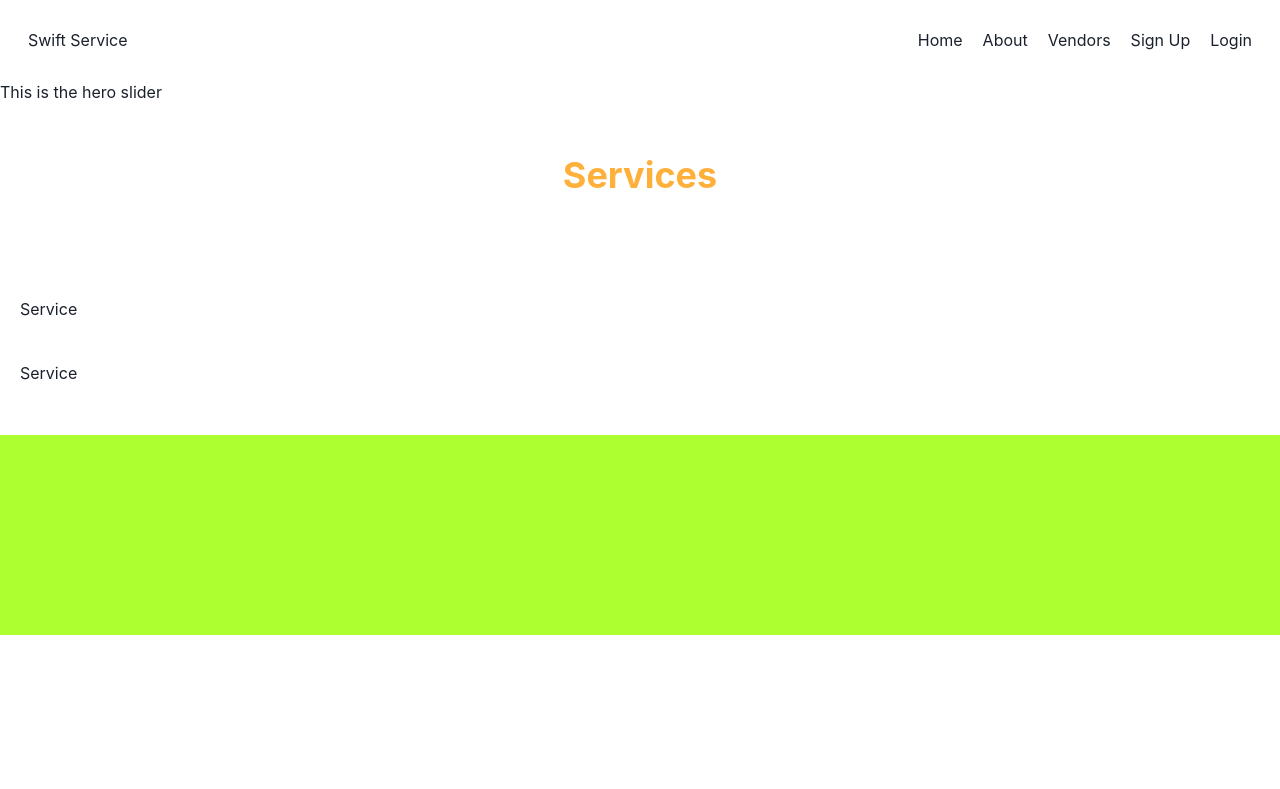
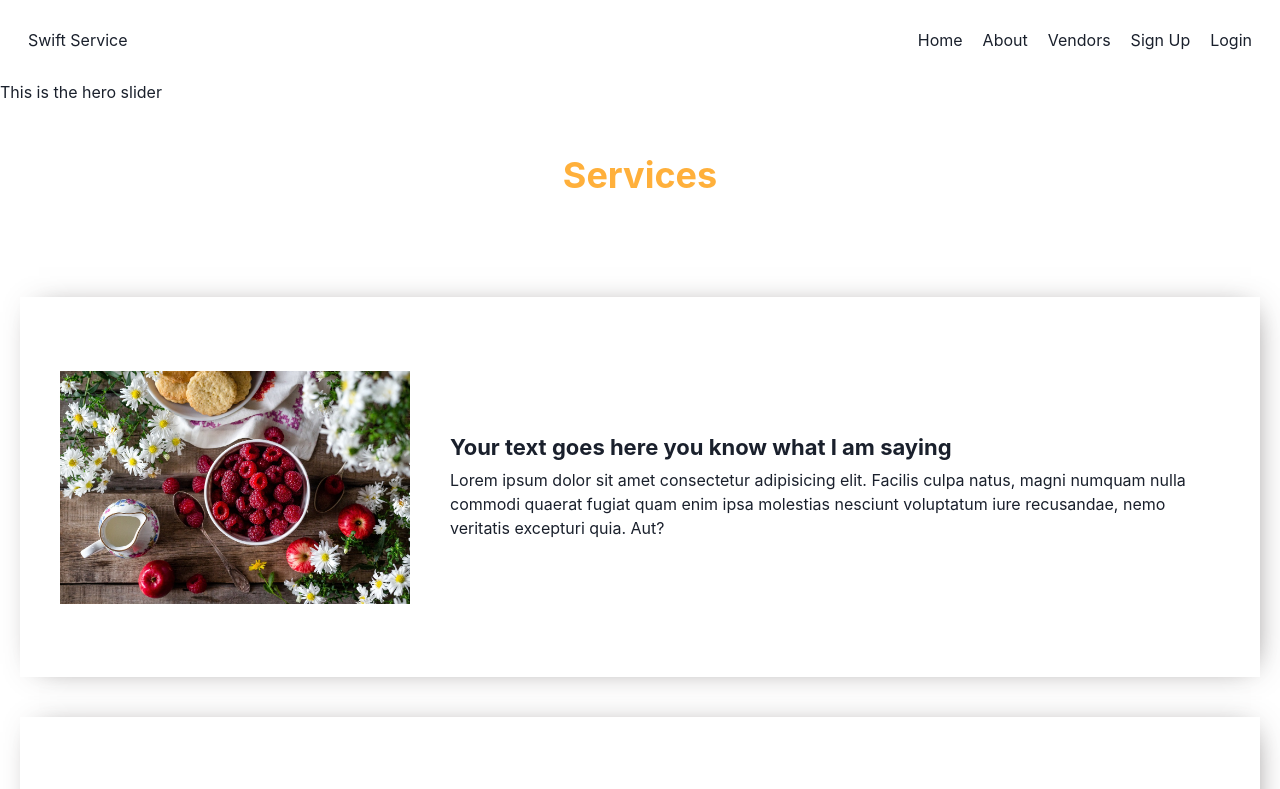
Before and after one commit to jahrulezfrancis/swift-service-frontend, a React (Vite) app: page / in a window 1280 px wide. Shown: the top 789 px of the page. Built offline with nearby package versions, Linux system fonts and the light colour scheme.

Commit message:
Updating card design and layout

```diff
--- a/src/Components/Reuseables/Cards/ServiceCard.tsx
+++ b/src/Components/Reuseables/Cards/ServiceCard.tsx
@@ -1,7 +1,16 @@
+import { Box, Stack, HStack, Image, Heading, Text } from "@chakra-ui/react";
+import FoodImage from "../../../assets/raspberries.jpg"
+
 export default function ServiceCard() {
     return (
-        <div>
-            Service
-        </div>
+        <Box minW={600} padding={10} minH="300px" boxShadow="5px 1px 30px -14px rgba(58,49,49,0.75)">
+            <HStack gap={10}>
+                <Image height="300px" objectFit="contain" width="350px" src={FoodImage} />
+                <Stack>
+                    <Heading fontSize={22}>Your text goes here you know what I am saying</Heading>
+                    <Text>Lorem ipsum dolor sit amet consectetur adipisicing elit. Facilis culpa natus, magni numquam nulla commodi quaerat fugiat quam enim ipsa molestias nesciunt voluptatum iure recusandae, nemo veritatis excepturi quia. Aut?</Text>
+                </Stack>
+            </HStack>
+        </Box>
     )
 }
```
